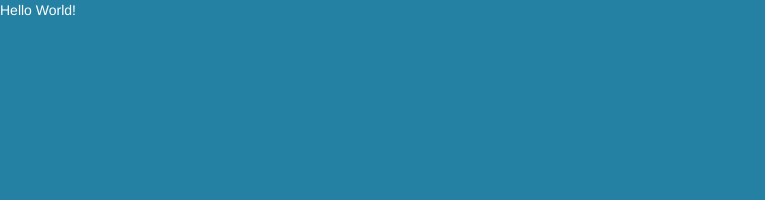
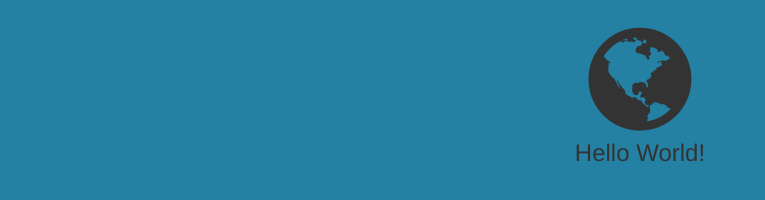
Before and after one commit to willwright82/npm-workflow, a website with bundled scripts: page src/index.html in a window 1280 px wide. Shown: the whole page, without its empty margins (0-765 px from the left). Built offline with nearby package versions, Linux system fonts and the light colour scheme; files whose address does not match are found by name.

Commit message:
Font Awesome installed

```diff
--- a/src/css/main.styl
+++ b/src/css/main.styl
@@ -1,4 +1,5 @@
 @import "bootstrap/dist/css/bootstrap.min.css"
+@import "node_modules/font-awesome/css/font-awesome.min.css"
 @import "includes/paragraphs"
 
 bkgdcolor = #2481A3
--- a/src/index.html
+++ b/src/index.html
@@ -2,11 +2,14 @@
 <html lang="en">
 <head>
     <meta charset="UTF-8">
-    <title>My Webiste</title>
+    <title>My Website</title>
     <link rel="stylesheet" href="css/style.css" charset="utf-8">
 </head>
 <body>
-    <p>Hello World!</p>
+    <h3 class="text-center">
+        <i class="fa fa-5x fa-globe"></i><br>
+        Hello World!
+    </h3>
     <script src="js/bundle.js" charset="utf-8"></script>
 </body>
 </html>
--- a/src/js/main.js
+++ b/src/js/main.js
@@ -2,6 +2,5 @@ var $ = require('jquery');
 global.jQuery = global.$ = $;
 
 var bootstrap = require('bootstrap');
-//var font-awesome = require('font-awesome');
 
-alert("Hello World!");
+// alert("Hello World!");
```
Also changed, not shown: dist/css/style.css, dist/index.html, dist/js/bundle.js, 1 other file.
